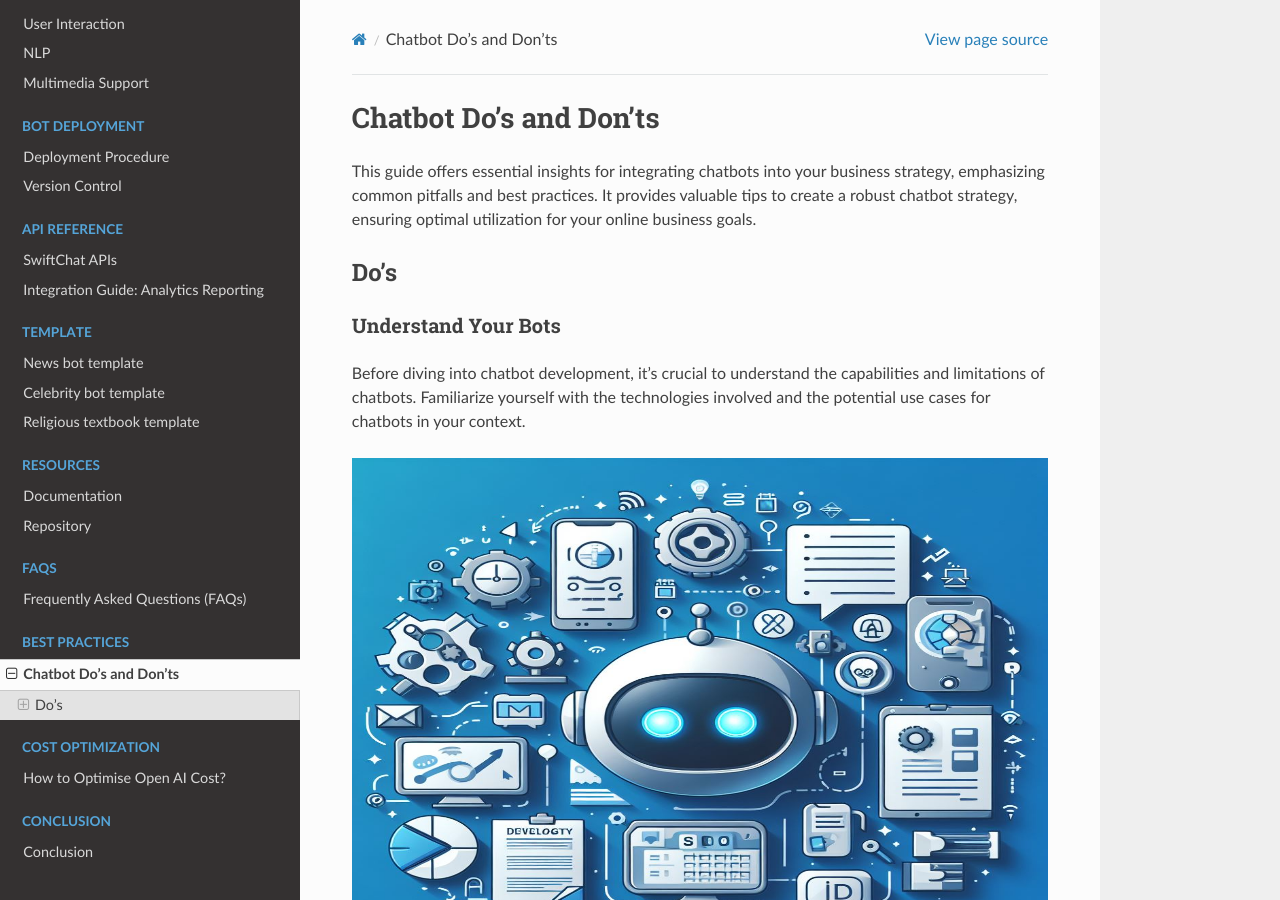
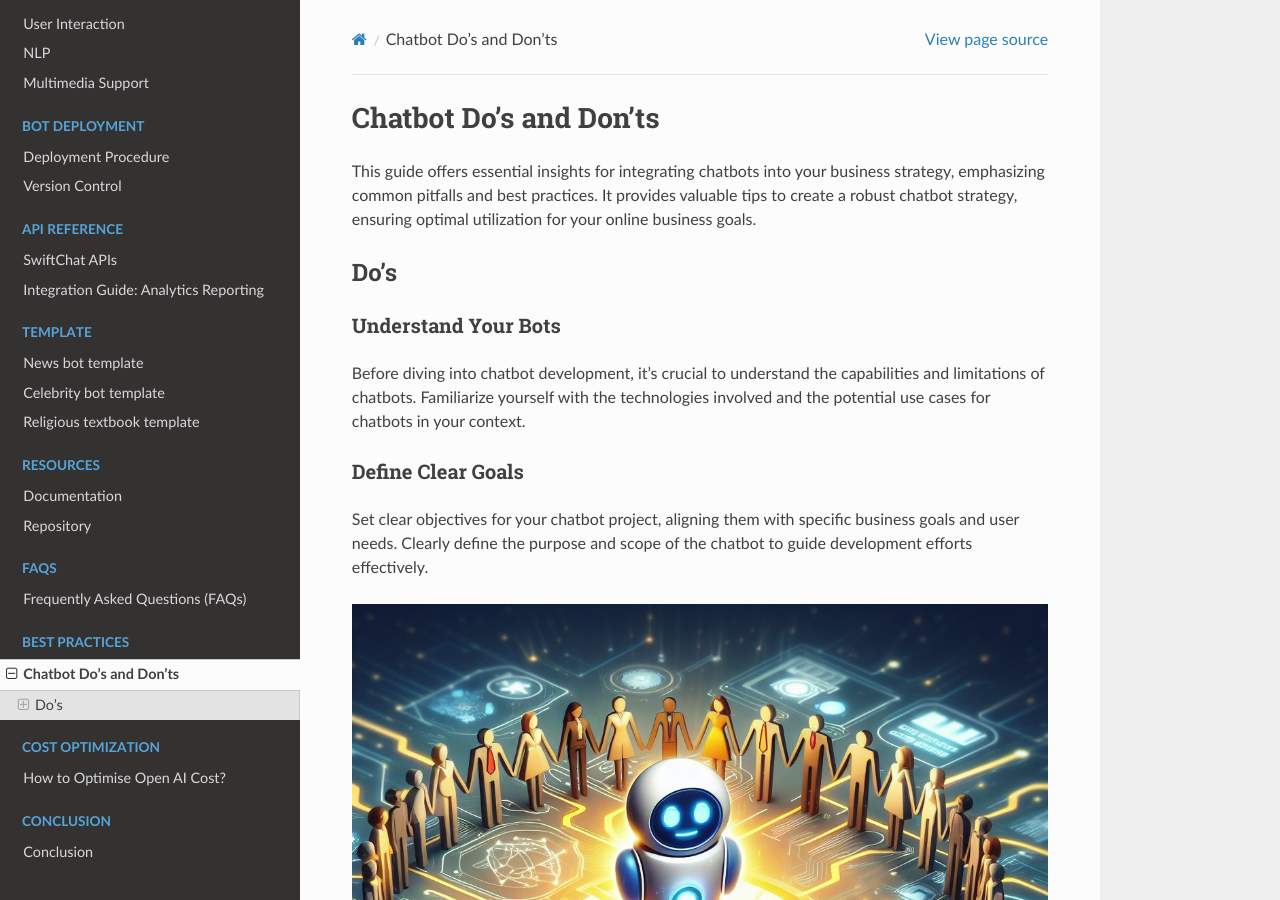
Before and after one commit to Priyanka-sharma181/Chatbot-Development-Guide, a Sphinx documentation site: the page built from docs/source/best_practices.rst, in a window 1280 px wide and 900 px high. Built offline with Sphinx 7.4.7 and the Read the Docs theme 2.0.0, drawn with Linux system fonts in a browser that asks for light colours.

Commit message:
re-order

```diff
--- a/docs/source/best_practices.rst
+++ b/docs/source/best_practices.rst
@@ -11,13 +11,6 @@ Understand Your Bots
 
 Before diving into chatbot development, it's crucial to understand the capabilities and limitations of chatbots. Familiarize yourself with the technologies involved and the potential use cases for chatbots in your context.
 
-.. image:: ../images/best_practice_images/chatbot.jpeg
-   :alt: Deployment Structure
-   :width: 1300
-   :height: 500
-   :align: center
-
-
 Define Clear Goals
 ^^^^^^^^^^^^^^^^^^^^^^^^^^^^^
 
@@ -26,7 +19,7 @@ Set clear objectives for your chatbot project, aligning them with specific busin
 .. image:: ../images/best_practice_images/chatbot_goal.jpeg
    :alt: Deployment Structure
    :width: 1300
-   :height: 500
+   :height: 700
    :align: center
 
 
```
